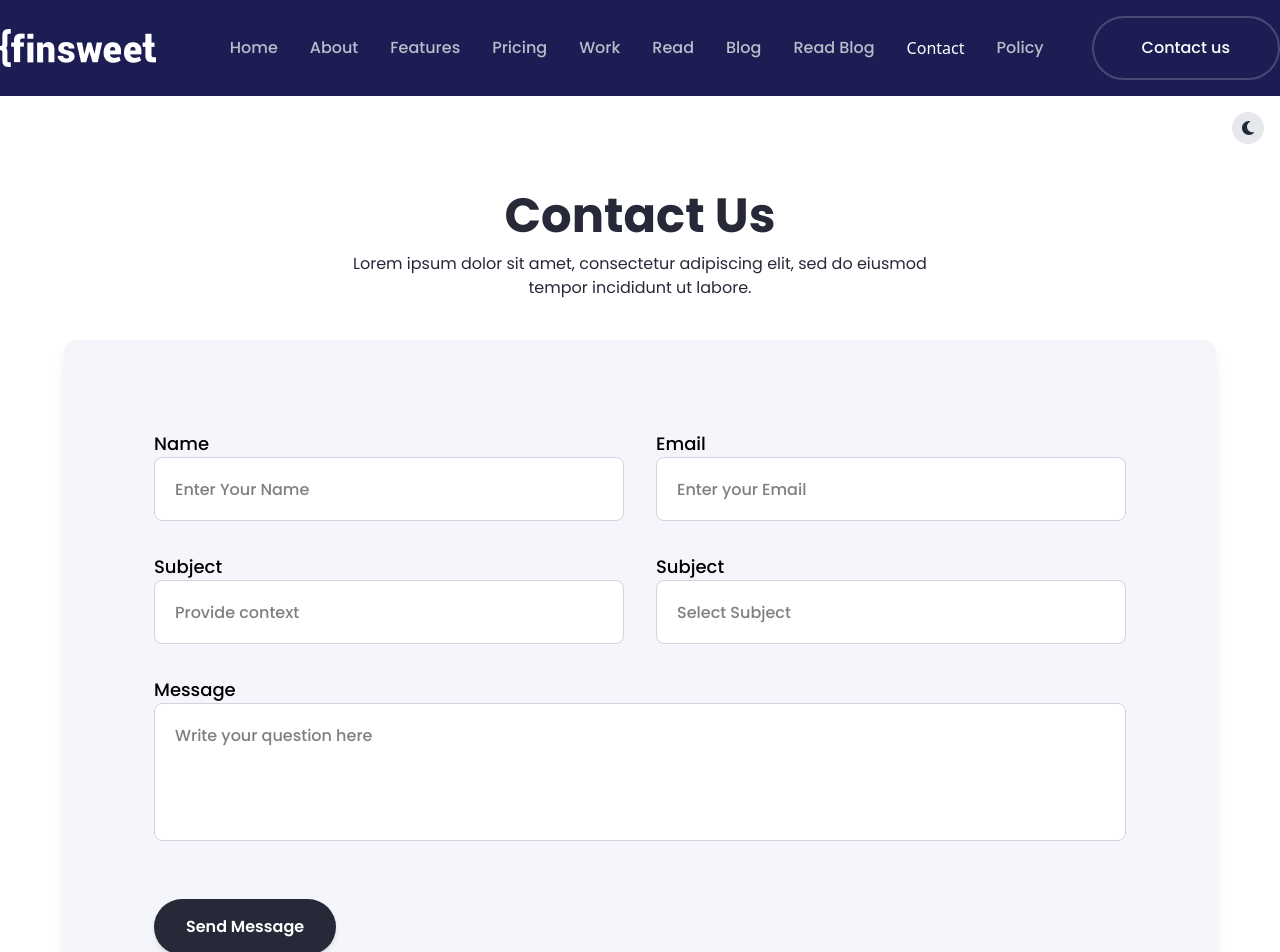
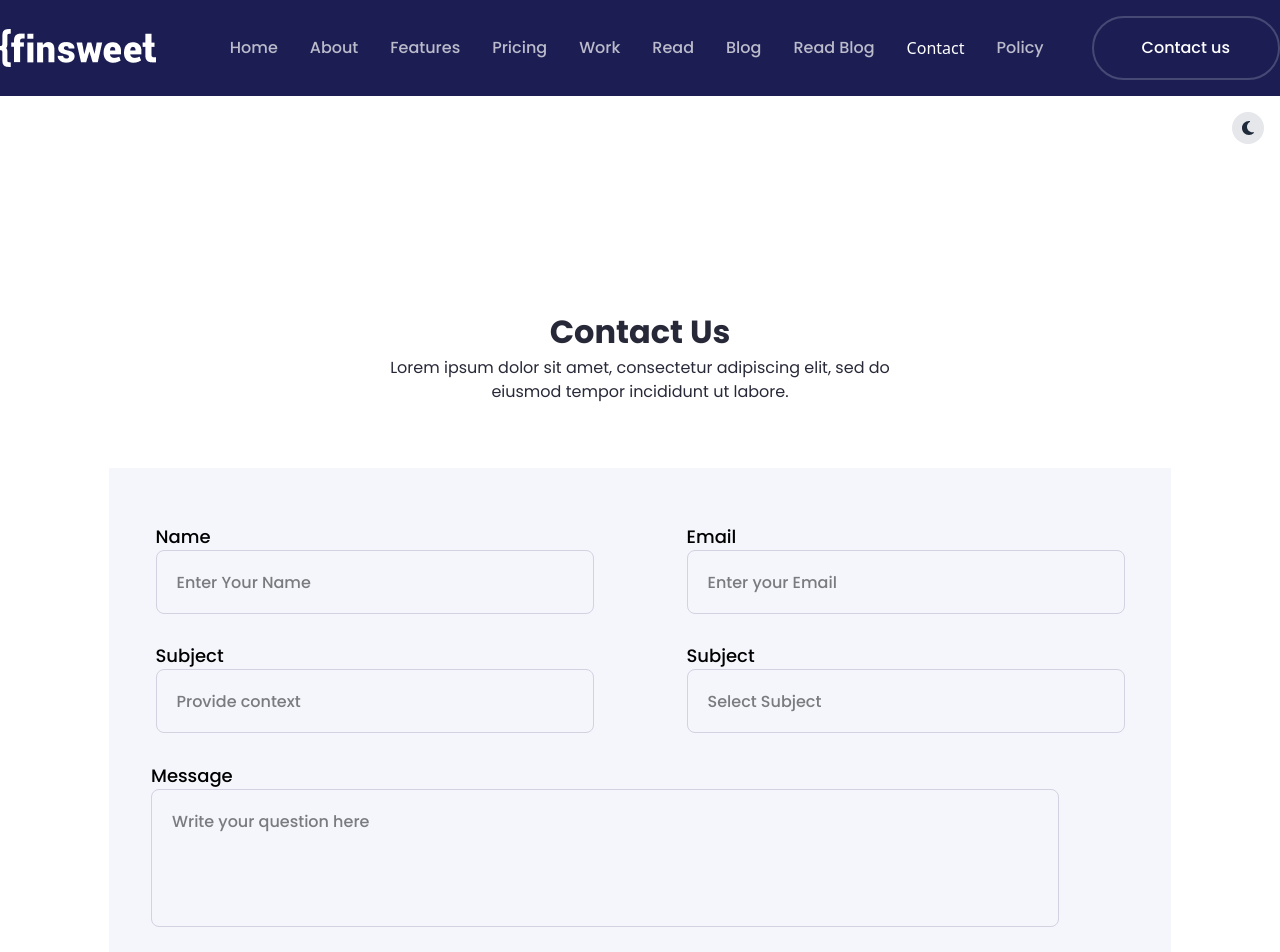
Before and after one commit to Sadat25/finsweet-p4, a React (Vite) app: page /contact in a window 1280 px wide. Shown: the top 952 px of the page. Built offline with nearby package versions, Linux system fonts and the light colour scheme.

Commit message:
updated design and responsive

```diff
--- a/src/Components/Contact.jsx
+++ b/src/Components/Contact.jsx
@@ -1,4 +1,4 @@
-import React, { useState, useEffect } from 'react' // ✅ import useState and useEffect
+import React, { useState, useEffect } from 'react'
 import { FaMoon, FaSun } from 'react-icons/fa6'
 
 const Contact = () => {
@@ -26,69 +26,48 @@ const Contact = () => {
 
       <div className='w-full py-5'>
         <div className='container'>
-          <div className='mx-auto px-4'>
-            <h2 className='text-[32px] sm:text-[40px] lg:text-[48px] font-Poppins font-bold text-[#282938] dark:text-white text-center'>
+          <div className='mx-auto px-4 lg:pt-[128px] md:-[60px]'>
+            <h2 className='lg:text-[32px] md:text-[28px]   font-Poppins font-bold text-[#282938] dark:text-white text-center'>
               Contact Us
             </h2>
-            <p className='text-[16px] font-Poppins font-regular max-w-xl text-[#282938] mx-auto text-center dark:text-white'>
+            <p className='text-[16px] font-Poppins font-regular lg:w-[562px] md:w-full text-[#282938] mx-auto text-center dark:text-white'>
               Lorem ipsum dolor sit amet, consectetur adipiscing elit, sed do eiusmod tempor incididunt ut labore.
             </p>
           </div>
 
-          <div className='w-full py-10 overflow-x-hidden'>
-            <div className='w-full max-w-6xl bg-[#F4F6FC] dark:bg-Dark-Blue h-auto mx-auto p-6 md:p-10 lg:p-[90px] flex flex-col md:flex-row flex-wrap gap-6 md:gap-8 rounded-xl shadow-lg'>
+          <div className='w-full  mt-[64px] '>
+            <div className='lg:w-[1062px] lg:h-[640px] md:w-full md:h-[40px] bg-[#F4F6FC] dark:bg-Dark-Blue  mx-auto lg:flex lg:flex-wrap  justify-between  pt-[55px]'>
 
-              <div className='w-full md:w-[calc(50%-16px)]'>
+              <div className='lg:w-[438px] lg:h-[64px] md:w-full md:h-[40px] mx-auto '>
                 <h2 className='text-[18px] font-Poppins font-medium dark:text-white'>Name</h2>
-                <input
-                  className='w-full h-[64px] border border-[#D2D2E0] dark:border-gray-600 pl-5 text-[16px] font-Poppins font-medium rounded-lg transition duration-300 bg-white dark:bg-gray-800 dark:text-white'
-                  type="text"
-                  placeholder='Enter Your Name'
-                />
+                <input className='w-full h-[64px] border border-[#D2D2E0] dark:border-gray-600 pl-5 text-[16px] font-Poppins font-medium rounded-lg transition duration-300  dark:bg-gray-800 dark:text-white' type="text" placeholder='Enter Your Name' />
               </div>
 
-              <div className='w-full md:w-[calc(50%-16px)]'>
+              <div className='lg:w-[438px] lg:h-[64px] md:w-full md:h-[40px] mx-auto'>
                 <h2 className='text-[18px] font-Poppins font-medium dark:text-white'>Email</h2>
-                <input
-                  className='w-full h-[64px] border border-[#D2D2E0] dark:border-gray-600 pl-5 text-[16px] font-Poppins font-medium rounded-lg transition duration-300 bg-white dark:bg-gray-800 dark:text-white'
-                  type="text"
-                  placeholder='Enter your Email'
-                />
+                <input className='w-full h-[64px] border border-[#D2D2E0] dark:border-gray-600 pl-5 text-[16px] font-Poppins font-medium rounded-lg transition duration-300 dark:bg-gray-800 dark:text-white'  type="text" placeholder='Enter your Email'/>
               </div>
 
-              <div className='w-full md:w-[calc(50%-16px)]'>
+              <div className='lg:w-[438px] lg:h-[64px] md:w-full md:h-[40px] mx-auto'>
                 <h2 className='text-[18px] font-Poppins font-medium dark:text-white'>Subject</h2>
-                <input
-                  className='w-full h-[64px] border border-[#D2D2E0] dark:border-gray-600 pl-5 text-[16px] font-Poppins font-medium rounded-lg transition duration-300 bg-white dark:bg-gray-800 dark:text-white'
-                  type="text"
-                  placeholder='Provide context'
-                />
+                <input className='w-full h-[64px] border border-[#D2D2E0] dark:border-gray-600 pl-5 text-[16px] font-Poppins font-medium rounded-lg transition duration-300 dark:bg-gray-800 dark:text-white'
+                  type="text"  placeholder='Provide context'  />
               </div>
 
-              <div className='w-full md:w-[calc(50%-16px)]'>
+              <div className='lg:w-[438px] lg:h-[64px] md:w-full md:h-[40px] mx-auto'>
                 <h2 className='text-[18px] font-Poppins font-medium dark:text-white'>Subject</h2>
-                <input
-                  className='w-full h-[64px] border border-[#D2D2E0] dark:border-gray-600 pl-5 text-[16px] font-Poppins font-medium rounded-lg transition duration-300 bg-white dark:bg-gray-800 dark:text-white'
-                  type="text"
-                  placeholder='Select Subject'
-                />
+                <input  className='w-full h-[64px] border border-[#D2D2E0] dark:border-gray-600 pl-5 text-[16px] font-Poppins font-medium rounded-lg transition duration-300  dark:bg-gray-800 dark:text-white'
+                  type="text"  placeholder='Select Subject' />
               </div>
 
-              <div className='w-full'>
+              <div className='w-full lg:ml-[42px] md:ml-0'>
                 <h2 className='text-[18px] font-Poppins font-medium dark:text-white'>Message</h2>
-                <textarea
-                  className='w-full h-[138px] border border-[#D2D2E0] dark:border-gray-600 p-5 text-[16px] font-Poppins font-medium rounded-lg resize-none transition duration-300 bg-white dark:bg-gray-800 dark:text-white'
-                  placeholder='Write your question here'
-                />
+                <textarea className='lg:w-[908px] lg:h-[138px]  border border-[#D2D2E0] dark:border-gray-600 p-5 text-[16px] font-Poppins font-medium rounded-lg resize-none transition duration-300  dark:bg-gray-800 dark:text-white' placeholder='Write your question here' />
               </div>
 
-              <div className='w-full py-5 flex justify-center md:justify-start'>
-                <a
-                  className='w-full md:w-auto px-8 py-4 bg-[#282938] hover:bg-Royal-Blue text-white text-[16px] font-Poppins font-semibold rounded-full shadow-md transition duration-300 text-center'
-                  href="#"
-                >
-                  Send Message
-                </a>
+              <div className='w-full py-5  '>
+                <a className='  px-8 py-3 lg:ml-[42px] md:ml-0 bg-[#282938] hover:bg-Royal-Blue text-white text-[16px] font-Poppins font-semibold rounded-full shadow-md transition duration-300 '
+                href="#">Send Message</a>
               </div>
 
             </div>
--- a/src/Components/Reusable/TemplateReusable.jsx
+++ b/src/Components/Reusable/TemplateReusable.jsx
@@ -9,15 +9,15 @@ const TemplateReusable = ({ image, bg, title }) => {
 
 
         <div className={bg} >
-                <img className='pt-7 mx-auto h-[340px] ' src={image} alt={title} />
+                <img className='pt-7 mx-auto lg:h-[340px]' src={image} alt={title} />
             </div>
 
 
-            <h1 className='text-[28px] sm:text-[32px] md:text-[38px] text-[#282938] font-Poppins font-semibold dark:text-white'>{title} </h1>
+            <h1 className='text-[28px]  text-[#282938] font-Poppins font-semibold dark:text-white pt-[24px]'>{title} </h1>
 
-            <p className='text-[16px] text-[#282938] font-Poppins font-normal dark:text-white'>Apparently we had reached a great height in the atmosphere, for the sky was a dead black, and the stars had ceased to twinkle.</p>
+            <p className='lg:text-[16px] md:text-[12px] text-[#282938] font-Poppins font-normal dark:text-white pt-[12px] lg:w-[600px] md:w-full'>Apparently we had reached a great height in the atmosphere, for the sky was a dead black, and the stars had ceased to twinkle.</p>
 
-            <a className='flex items-center gap-1.5 py-2 dark:text-white' href="#">View Portfolio <FaArrowRightLong /></a>
+            <a className='flex items-center gap-1.5 py-2 dark:text-white pt-[24px] pb-[64px]' href="#">View Portfolio <FaArrowRightLong /></a>
         </div>
 
         </>
--- a/src/Components/WorkPortfolio.jsx
+++ b/src/Components/WorkPortfolio.jsx
@@ -16,12 +16,12 @@ const WorkPortfolio = () => {
       </h3>
 
 
-      <h2 className="text-[#282938] text-[28px] sm:text-[36px] md:text-[42px] lg:text-[48px] font-bold font-Poppins mt-2 dark:text-white">
+      <h2 className="text-[#282938] text-[28px]  md:text-[42px] lg:text-[48px] font-bold font-Poppins mt-2 dark:text-white">
         Our Work Portfolio
       </h2>
 
 
-      <p className="text-[#282938] text-[12px] sm:text-[14px] md:text-[16px] font-medium font-Poppins max-w-[700px] mx-auto mt-4 leading-relaxed px-2 dark:text-white">
+      <p className="text-[#282938] lg:text-[16px]  md:text-[16px] font-medium font-Poppins lg:w-[700px] md:w-full mx-auto mt-4  px-2 dark:text-white">
         We help teams create great digital products by providing them with tools and technology to make the design-to-code process universally accessible.
       </p>
 
```
Also changed, not shown: src/Components/Template.jsx (+18 -18 lines).
